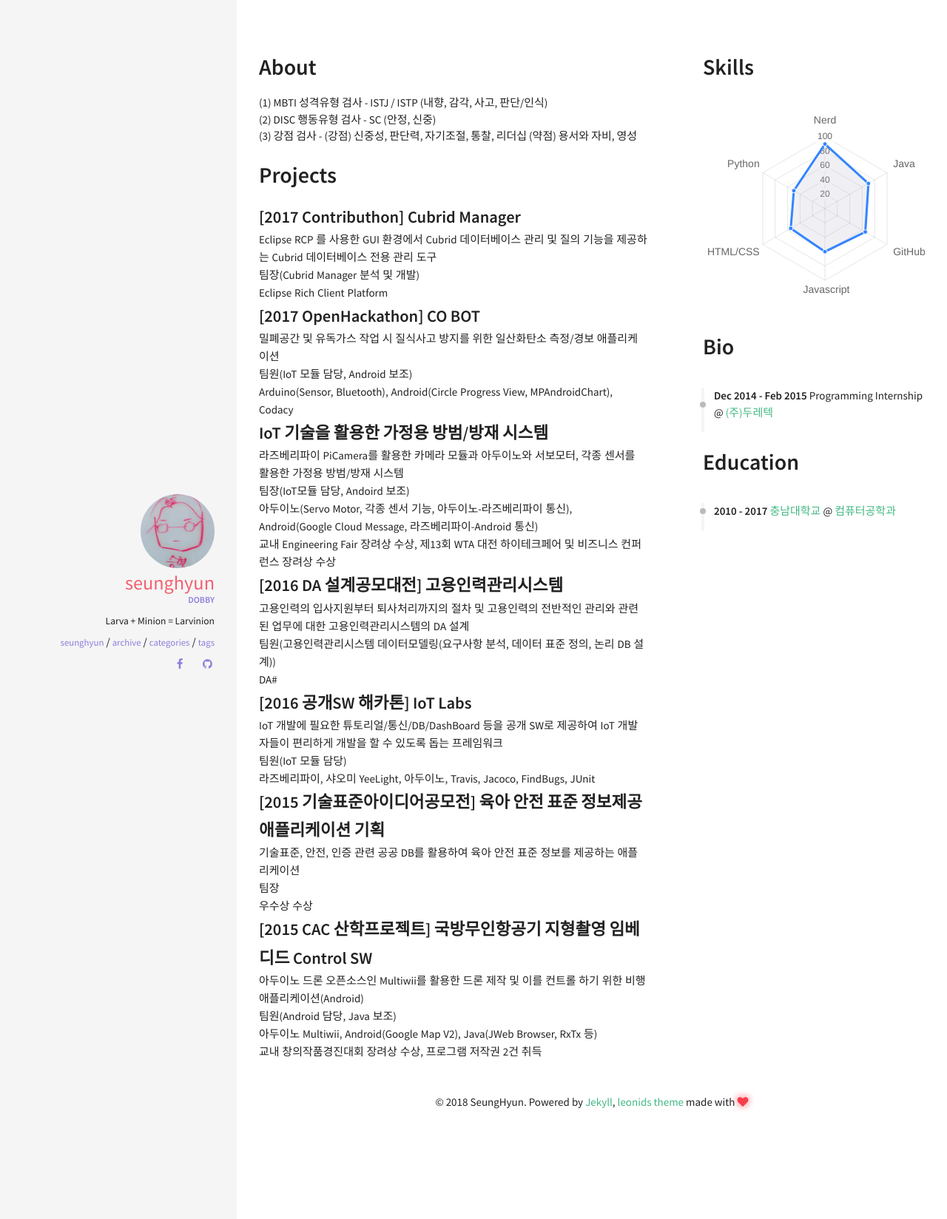
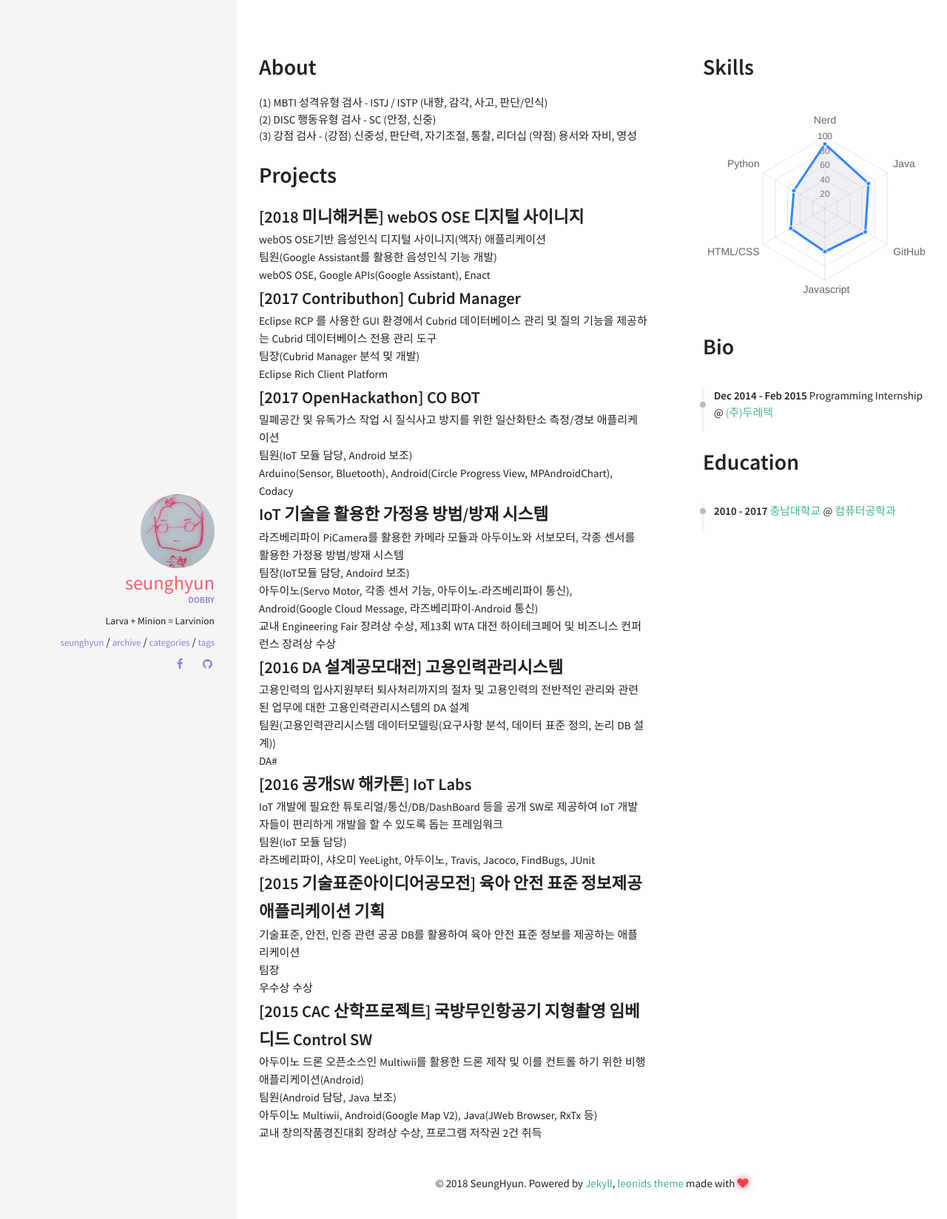
Before and after one commit to larvinion/larvinion.github.io, a Jekyll site: the page built from index.html, in a window 1280 px wide. Shown: the top 1648 px of the page at 74% size. Built offline with Jekyll 4.4.1, drawn with Linux system fonts in a browser that asks for light colours; nearby versions of some CDN libraries.

Commit message:
Update resume projects

```diff
--- a/_data/index/projects.yml
+++ b/_data/index/projects.yml
@@ -1,3 +1,11 @@
+- name: "[2018 미니해커톤] webOS OSE 디지털 사이니지"
+  descr: "webOS OSE기반 음성인식 디지털 사이니지(액자) 애플리케이션"
+  role: "팀원(Google Assistant를 활용한 음성인식 기능 개발)"
+  stack: "webOS OSE, Google APIs(Google Assistant), Enact"
+#  result: ""
+#  image: pong.png
+#  github: https://github.com/larvinion/
+
 - name: "[2017 Contributhon] Cubrid Manager"
   descr: "Eclipse RCP 를 사용한 GUI 환경에서 Cubrid 데이터베이스 관리 및 질의 기능을 제공하는 Cubrid 데이터베이스 전용 관리 도구"
   role: "팀장(Cubrid Manager 분석 및 개발)"
```
